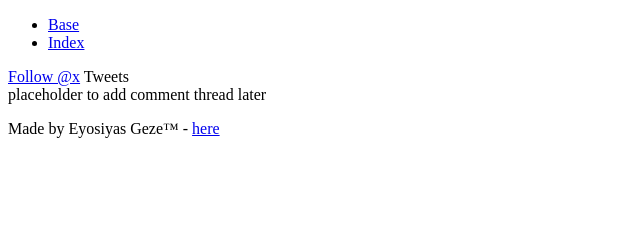
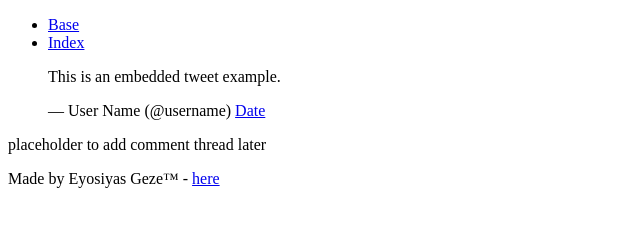
Before and after one commit to EyosiyasGe/My_First_Portfolio, a plain HTML site: page html_basic/tweets.html in a window 1280 px wide. Shown: the whole page, without its empty margins (0-640 px from the left). Drawn offline with Linux system fonts and the light colour scheme.

Commit message:
Forth week

```diff
--- a/html_basic/tweets.html
+++ b/html_basic/tweets.html
@@ -16,8 +16,11 @@
     </header>
     <main>
         <article>
-        <a href="https://twitter.com/x?ref_src=twsrc%5Etfw" class="twitter-follow-button" data-show-count="false">Follow @x</a> Tweets <script async src="https://platform.twitter.com/widgets.js" charset="utf-8"></script>
-        </article>
+        <blockquote class="twitter-tweet">
+        <p lang="en" dir="ltr">This is an embedded tweet example.</p>&mdash; User Name (@username) <a href="https://twitter.com/username/status/tweet_id">Date</a>
+        </blockquote>
+<script async src="https://platform.twitter.com/widgets.js" charset="utf-8"></script>
+
         <aside>placeholder to add comment thread later</aside>
     </main>
     <footer>
```
